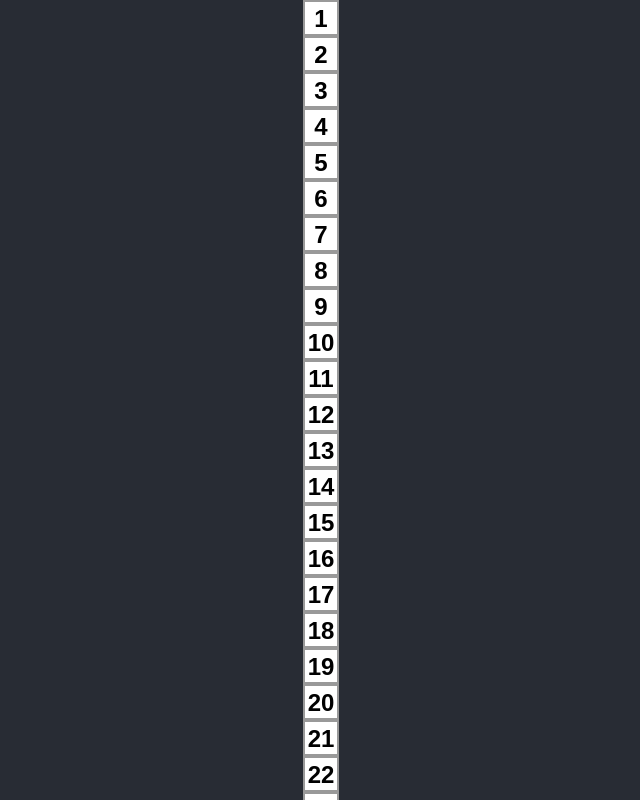
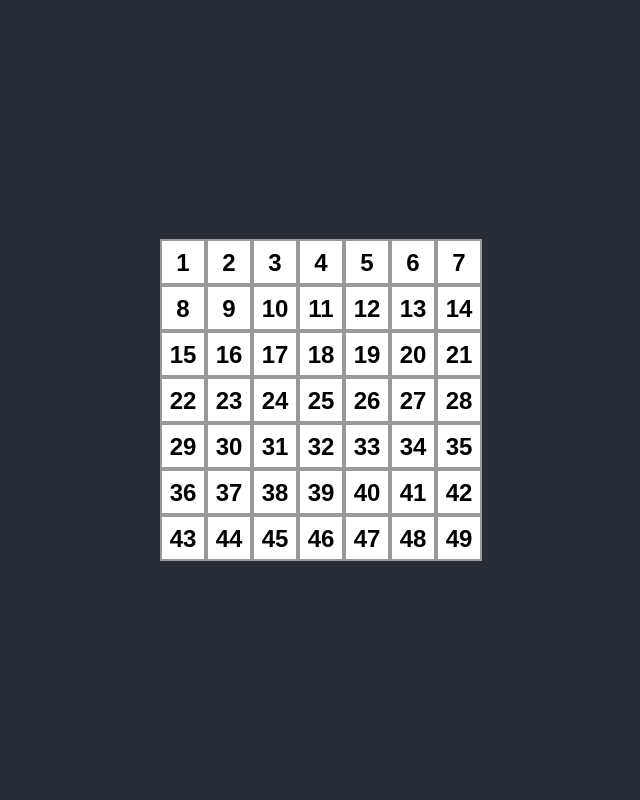
Before and after one commit to hgeissler/lotto-6-aus-49, a React (Create React App) app: page / in a window 1280 px wide. Shown: the top 800 px of the page, without its empty margins (319-959 px from the left). Built offline with nearby package versions, Linux system fonts and the light colour scheme.

Commit message:
board display grid

```diff
--- a/src/App.css
+++ b/src/App.css
@@ -13,14 +13,20 @@
   color: white;
 }
 
+.board {
+  display: grid;
+  grid-template-columns: repeat(7, 1fr);
+  grid-template-rows: repeat(7, 1fr);
+}
+
 .field {
   background: #fff;
   border: 1px solid #999;
   font-size: 24px;
   font-weight: bold;
-  line-height: 34px;
-  height: 34px;
+  line-height: 44px;
+  height: 44px;
   padding: 0;
   text-align: center;
-  width: 34px;
+  width: 44px;
 }
--- a/src/components/Board.js
+++ b/src/components/Board.js
@@ -27,8 +27,11 @@
         {this.renderField(index)}
       </div>
     );
+
     return (
-      fields
+      <div className="board">
+        {fields}
+      </div>
     );
   }
 }
```
